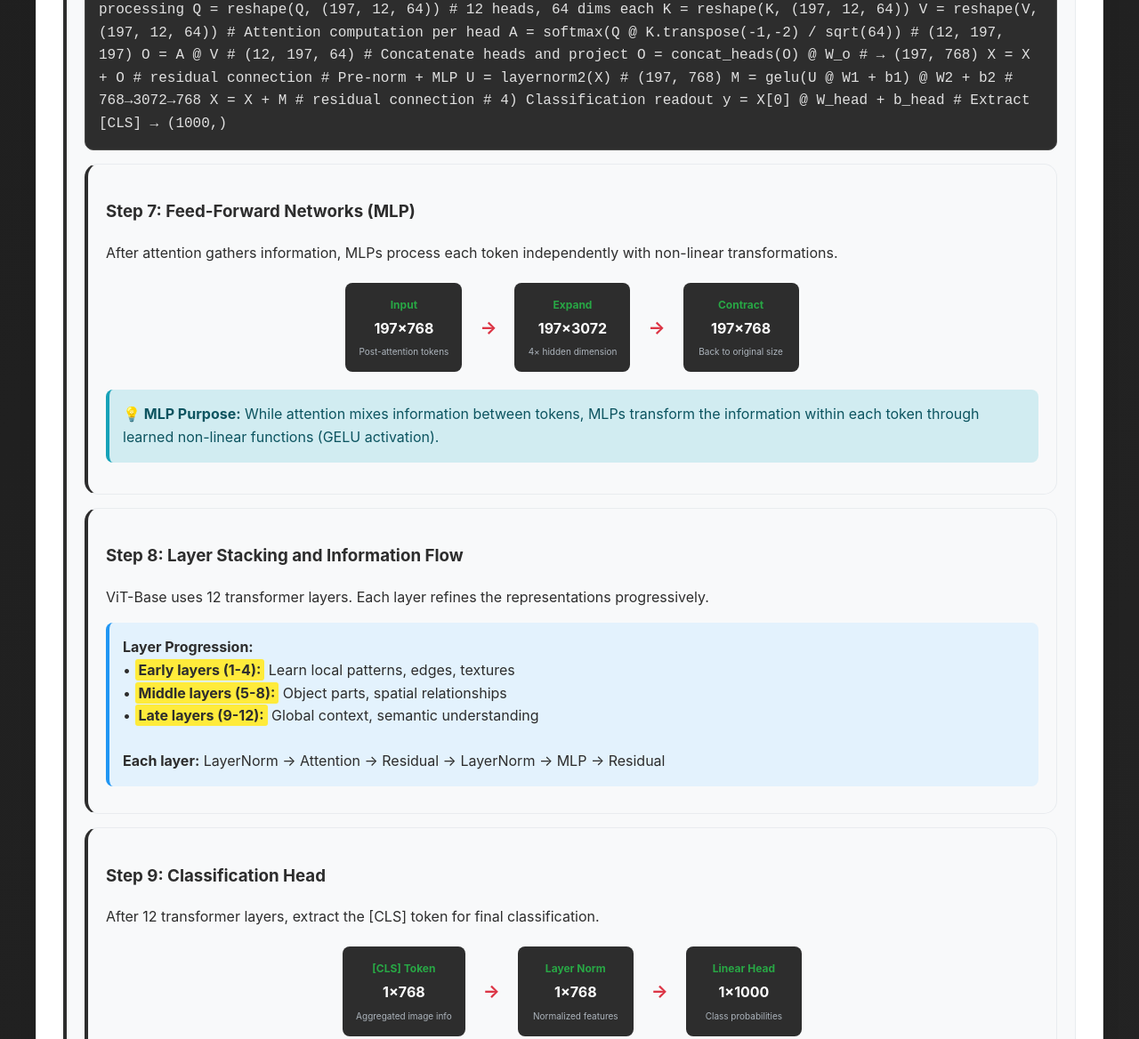
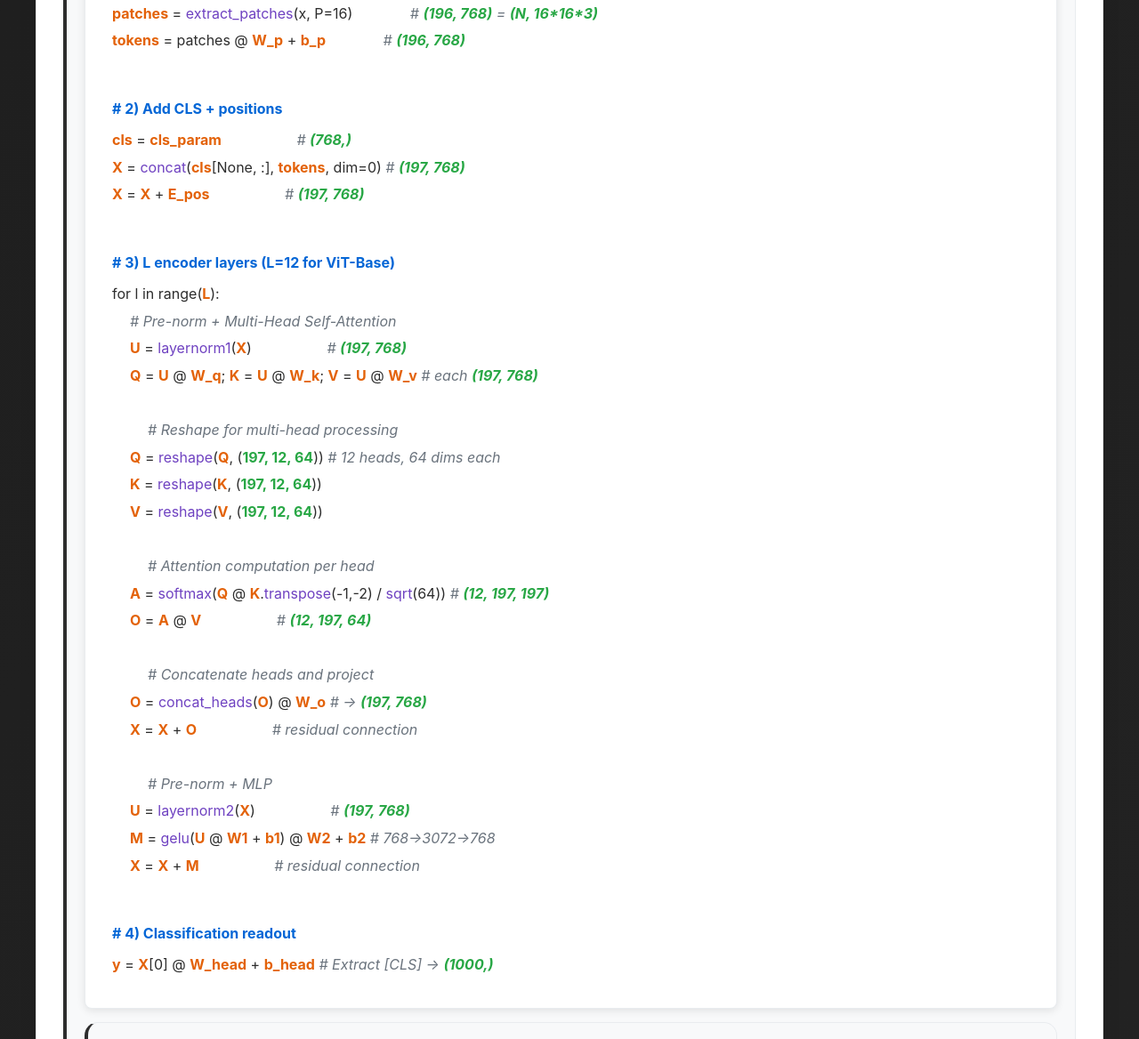
Before and after one commit to profitmonk/vision-transformer-tutorials, a plain HTML site: page vit-fundamentals.html in a window 1280 px wide. Shown: the part 3895-5063 px from the top of the page at 89% size. Drawn offline with Linux system fonts and the light colour scheme.

Commit message:
Update vit-fundamentals.html

```diff
--- a/vit-fundamentals.html
+++ b/vit-fundamentals.html
@@ -1,3 +1,4 @@
+
 <!DOCTYPE html>
 <html lang="en">
 <head>
@@ -557,6 +558,42 @@
             font-size: 12px;
             color: #adb5bd;
         }
+        .code-container {
+            background-color: #ffffff;
+            border: 1px solid #e9ecef;
+            border-radius: 8px;
+            padding: 30px;
+            box-shadow: 0 2px 10px rgba(0,0,0,0.1);
+        }
+        .comment {
+            color: #6a737d;
+            font-style: italic;
+        }
+        .step-header {
+            color: #0366d6;
+            font-weight: bold;
+            margin-top: 20px;
+            margin-bottom: 10px;
+        }
+        .code-line {
+            margin: 5px 0;
+            padding-left: 0;
+        }
+        .indent-1 { padding-left: 20px; }
+        .indent-2 { padding-left: 40px; }
+        .indent-3 { padding-left: 60px; }
+        .indent-4 { padding-left: 80px; }
+        .variable {
+            color: #e36209;
+            font-weight: bold;
+        }
+        .dimensions {
+            color: #28a745;
+            font-weight: bold;
+        }
+        .function {
+            color: #6f42c1;
+        }
     </style>
 </head>
 <body>
@@ -724,44 +761,110 @@
                 <h4>Implementation Pseudocode</h4>
                 <p>Here's how the complete ViT forward pass actually works in code:</p>
 
-                <div class="example-box">
-# B (batch size) ignored for brevity; add as leading dim in practice
-# 1) Patchify + embed
-patches = extract_patches(x, P=16)          # (196, 768) = (N, 16*16*3)
-tokens  = patches @ W_p + b_p               # (196, 768)
-
-# 2) Add CLS + positions
-cls     = cls_param                         # (768,)
-X       = concat(cls[None, :], tokens, dim=0) # (197, 768)
-X       = X + E_pos                         # (197, 768)
-
-# 3) L encoder layers (L=12 for ViT-Base)
-for l in range(L):
-    # Pre-norm + Multi-Head Self-Attention
-    U = layernorm1(X)                       # (197, 768)
-    Q = U @ W_q; K = U @ W_k; V = U @ W_v   # each (197, 768)
-
-    # Reshape for multi-head processing
-    Q = reshape(Q, (197, 12, 64))           # 12 heads, 64 dims each
-    K = reshape(K, (197, 12, 64))
-    V = reshape(V, (197, 12, 64))
-
-    # Attention computation per head
-    A = softmax(Q @ K.transpose(-1,-2) / sqrt(64))  # (12, 197, 197)
-    O = A @ V                               # (12, 197, 64)
-
-    # Concatenate heads and project
-    O = concat_heads(O) @ W_o               # → (197, 768)
-    X = X + O                               # residual connection
-
-    # Pre-norm + MLP
-    U = layernorm2(X)                       # (197, 768)
-    M = gelu(U @ W1 + b1) @ W2 + b2         # 768→3072→768
-    X = X + M                               # residual connection
-
-# 4) Classification readout
-y = X[0] @ W_head + b_head                  # Extract [CLS] → (1000,)
-                </div>
+                    <div class="code-container">
+
+        <div class="code-line comment"># B (batch size) ignored for brevity; add as leading dim in practice</div>
+        <br>
+
+        <div class="step-header"># 1) Patchify + embed</div>
+        <div class="code-line">
+            <span class="variable">patches</span> = <span class="function">extract_patches</span>(x, P=16)
+            <span class="comment indent-3"># <span class="dimensions">(196, 768)</span> = <span class="dimensions">(N, 16*16*3)</span></span>
+        </div>
+        <div class="code-line">
+            <span class="variable">tokens</span> = patches @ <span class="variable">W_p</span> + <span class="variable">b_p</span>
+            <span class="comment indent-3"># <span class="dimensions">(196, 768)</span></span>
+        </div>
+        <br>
+
+        <div class="step-header"># 2) Add CLS + positions</div>
+        <div class="code-line">
+            <span class="variable">cls</span> = <span class="variable">cls_param</span>
+            <span class="comment indent-4"># <span class="dimensions">(768,)</span></span>
+        </div>
+        <div class="code-line">
+            <span class="variable">X</span> = <span class="function">concat</span>(<span class="variable">cls</span>[None, :], <span class="variable">tokens</span>, dim=0)
+            <span class="comment"># <span class="dimensions">(197, 768)</span></span>
+        </div>
+        <div class="code-line">
+            <span class="variable">X</span> = <span class="variable">X</span> + <span class="variable">E_pos</span>
+            <span class="comment indent-4"># <span class="dimensions">(197, 768)</span></span>
+        </div>
+        <br>
+
+        <div class="step-header"># 3) L encoder layers (L=12 for ViT-Base)</div>
+        <div class="code-line">
+            for l in range(<span class="variable">L</span>):
+        </div>
+        <div class="code-line indent-1 comment"># Pre-norm + Multi-Head Self-Attention</div>
+        <div class="code-line indent-1">
+            <span class="variable">U</span> = <span class="function">layernorm1</span>(<span class="variable">X</span>)
+            <span class="comment indent-4"># <span class="dimensions">(197, 768)</span></span>
+        </div>
+        <div class="code-line indent-1">
+            <span class="variable">Q</span> = <span class="variable">U</span> @ <span class="variable">W_q</span>;
+            <span class="variable">K</span> = <span class="variable">U</span> @ <span class="variable">W_k</span>;
+            <span class="variable">V</span> = <span class="variable">U</span> @ <span class="variable">W_v</span>
+            <span class="comment"># each <span class="dimensions">(197, 768)</span></span>
+        </div>
+        <br>
+
+        <div class="code-line indent-2 comment"># Reshape for multi-head processing</div>
+        <div class="code-line indent-1">
+            <span class="variable">Q</span> = <span class="function">reshape</span>(<span class="variable">Q</span>, (<span class="dimensions">197, 12, 64</span>))
+            <span class="comment"># 12 heads, 64 dims each</span>
+        </div>
+        <div class="code-line indent-1">
+            <span class="variable">K</span> = <span class="function">reshape</span>(<span class="variable">K</span>, (<span class="dimensions">197, 12, 64</span>))
+        </div>
+        <div class="code-line indent-1">
+            <span class="variable">V</span> = <span class="function">reshape</span>(<span class="variable">V</span>, (<span class="dimensions">197, 12, 64</span>))
+        </div>
+        <br>
+
+        <div class="code-line indent-2 comment"># Attention computation per head</div>
+        <div class="code-line indent-1">
+            <span class="variable">A</span> = <span class="function">softmax</span>(<span class="variable">Q</span> @ <span class="variable">K</span>.<span class="function">transpose</span>(-1,-2) / <span class="function">sqrt</span>(64))
+            <span class="comment"># <span class="dimensions">(12, 197, 197)</span></span>
+        </div>
+        <div class="code-line indent-1">
+            <span class="variable">O</span> = <span class="variable">A</span> @ <span class="variable">V</span>
+            <span class="comment indent-4"># <span class="dimensions">(12, 197, 64)</span></span>
+        </div>
+        <br>
+
+        <div class="code-line indent-2 comment"># Concatenate heads and project</div>
+        <div class="code-line indent-1">
+            <span class="variable">O</span> = <span class="function">concat_heads</span>(<span class="variable">O</span>) @ <span class="variable">W_o</span>
+            <span class="comment"># → <span class="dimensions">(197, 768)</span></span>
+        </div>
+        <div class="code-line indent-1">
+            <span class="variable">X</span> = <span class="variable">X</span> + <span class="variable">O</span>
+            <span class="comment indent-4"># residual connection</span>
+        </div>
+        <br>
+
+        <div class="code-line indent-2 comment"># Pre-norm + MLP</div>
+        <div class="code-line indent-1">
+            <span class="variable">U</span> = <span class="function">layernorm2</span>(<span class="variable">X</span>)
+            <span class="comment indent-4"># <span class="dimensions">(197, 768)</span></span>
+        </div>
+        <div class="code-line indent-1">
+            <span class="variable">M</span> = <span class="function">gelu</span>(<span class="variable">U</span> @ <span class="variable">W1</span> + <span class="variable">b1</span>) @ <span class="variable">W2</span> + <span class="variable">b2</span>
+            <span class="comment"># 768→3072→768</span>
+        </div>
+        <div class="code-line indent-1">
+            <span class="variable">X</span> = <span class="variable">X</span> + <span class="variable">M</span>
+            <span class="comment indent-4"># residual connection</span>
+        </div>
+        <br>
+
+        <div class="step-header"># 4) Classification readout</div>
+        <div class="code-line">
+            <span class="variable">y</span> = <span class="variable">X</span>[0] @ <span class="variable">W_head</span> + <span class="variable">b_head</span>
+            <span class="comment"># Extract [CLS] → <span class="dimensions">(1000,)</span></span>
+        </div>
+    </div>
 
         <div class="step">
             <h3>Step 7: Feed-Forward Networks (MLP)</h3>
```
